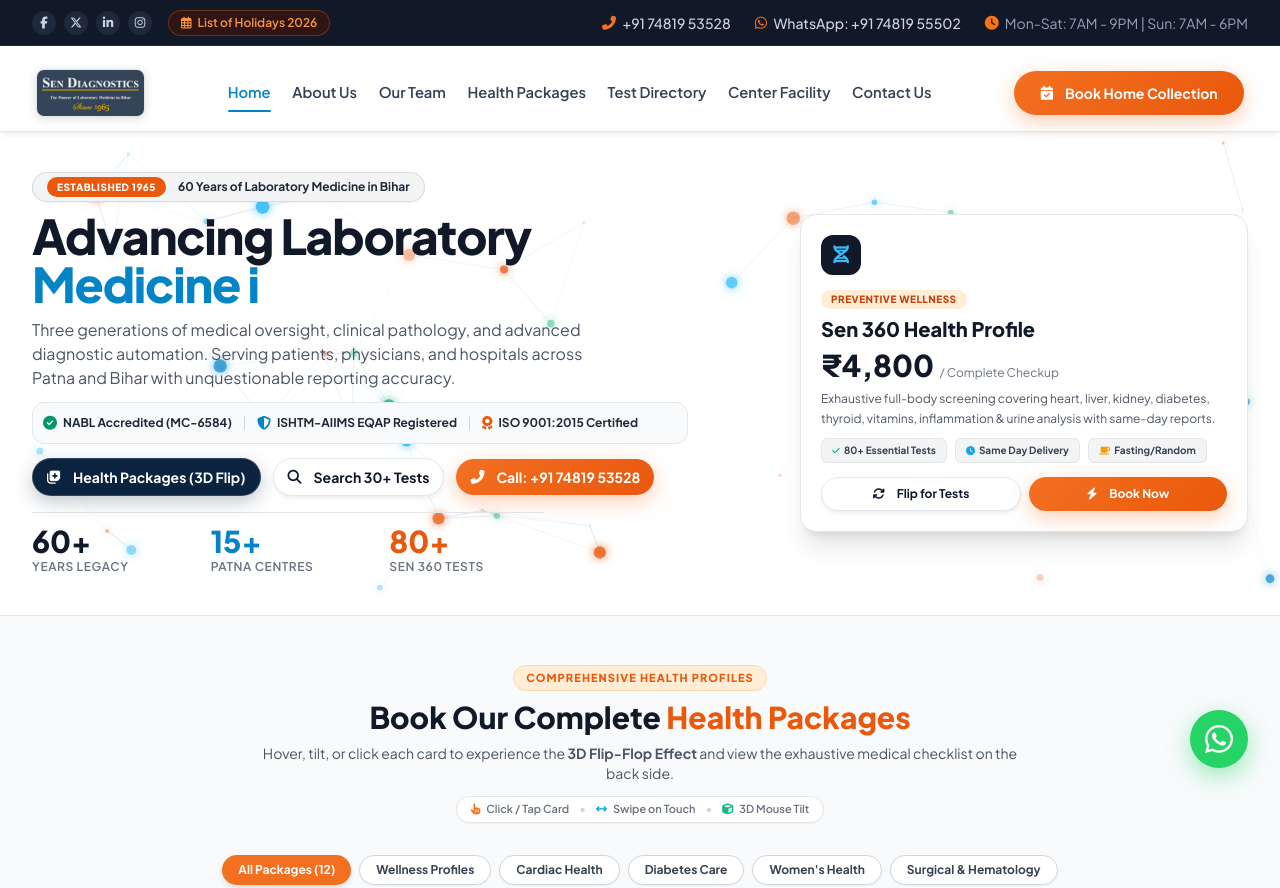
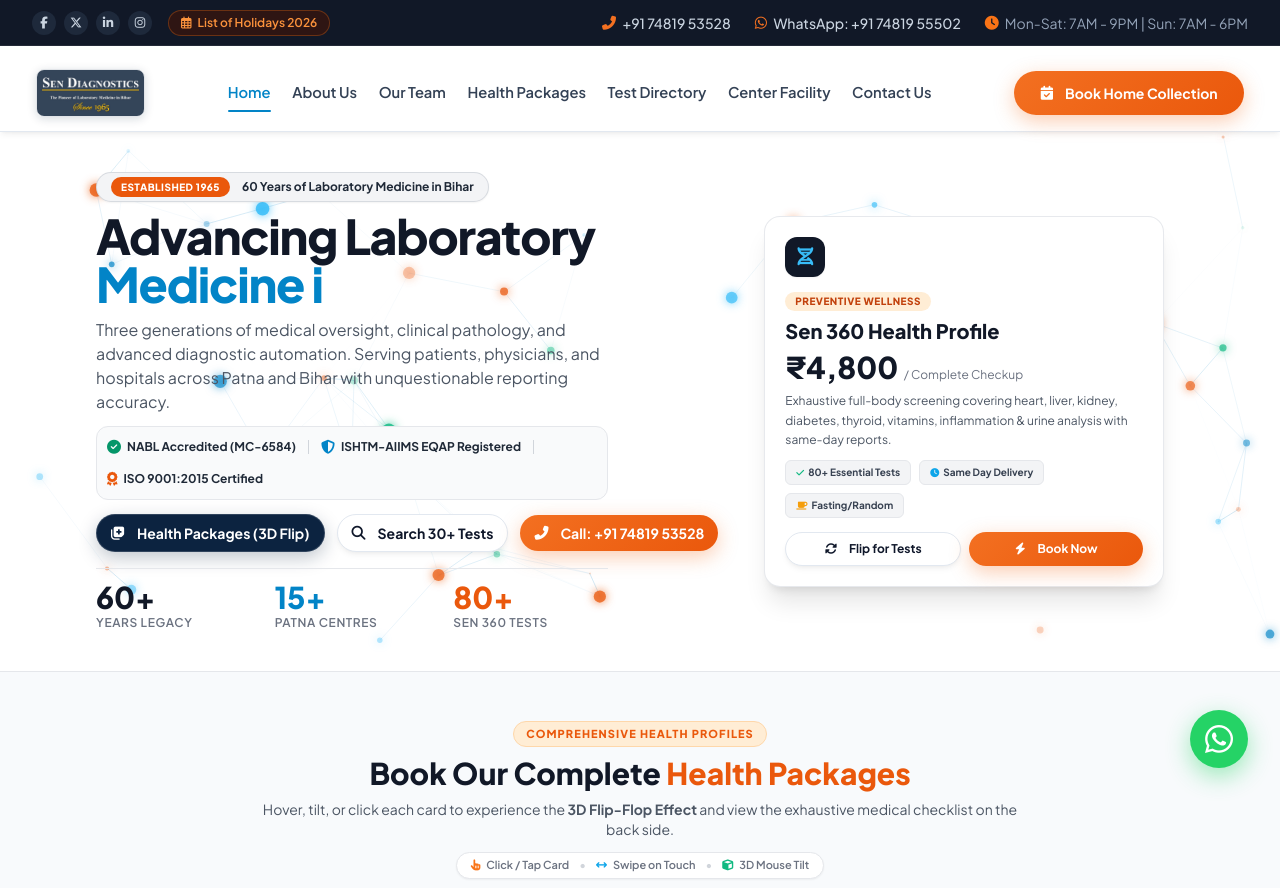
Before and after one commit to Amansingh2024/aman, a website: page index.html in a window 1280 px wide. Shown: the top 888 px of the page. Drawn offline with nearby package versions, Linux system fonts and the light colour scheme.

```diff
--- a/index.html
+++ b/index.html
@@ -137,12 +137,12 @@
     <!-- 3D Molecular Simulation Canvas -->
     <div id="canvas3d-container" class="absolute inset-0 pointer-events-none z-0"></div>
 
-    <div class="max-w-7xl mx-auto px-4 sm:px-6 lg:px-8 relative z-10 w-full">
-      <div class="grid grid-cols-1 lg:grid-cols-12 gap-6 lg:gap-8 items-center">
-
-        <!-- Left Hero Text (Right Spacing & Compact Line Spacing) -->
-        <div class="lg:col-span-7 lg:pr-6 xl:pr-10">
-          <div class="inline-flex items-center gap-2 bg-gray-100 border border-gray-300/80 px-3.5 py-1 rounded-full text-xs font-bold text-gray-800 mb-2.5 shadow-sm">
+    <div class="max-w-6xl mx-auto px-4 sm:px-6 lg:px-8 relative z-10 w-full">
+      <div class="grid grid-cols-1 lg:grid-cols-12 gap-5 lg:gap-6 items-center justify-center">
+
+        <!-- Left Hero Text (Re-centered & Compact Spacing) -->
+        <div class="lg:col-span-7 flex flex-col justify-center">
+          <div class="inline-flex items-center gap-2 bg-gray-100 border border-gray-300/80 px-3.5 py-1 rounded-full text-xs font-bold text-gray-800 mb-2.5 shadow-sm self-start">
             <span class="bg-orange-600 text-white text-[10px] px-2.5 py-0.5 rounded-full uppercase tracking-wider font-extrabold mr-1">Established 1965</span>
             <span>60 Years of Laboratory Medicine in Bihar</span>
           </div>
@@ -152,12 +152,12 @@
             <span id="hero-typewriter" class="text-sky-600">Medicine in Bihar</span><span class="typewriter-cursor">|</span>
           </h1>
 
-          <p class="text-sm sm:text-base text-gray-600 leading-relaxed mb-3 max-w-xl font-normal">
+          <p class="text-sm sm:text-base text-gray-600 leading-relaxed mb-3 max-w-lg font-normal">
             Three generations of medical oversight, clinical pathology, and advanced diagnostic automation. Serving patients, physicians, and hospitals across Patna and Bihar with unquestionable reporting accuracy.
           </p>
 
           <!-- Accreditation Badges (Compact & Centered Alignment) -->
-          <div class="flex flex-wrap items-center gap-2.5 sm:gap-3 p-2 sm:p-2.5 bg-gray-50 border border-gray-200 rounded-xl mb-3.5">
+          <div class="flex flex-wrap items-center gap-2.5 sm:gap-3 p-2 sm:p-2.5 bg-gray-50 border border-gray-200 rounded-xl mb-3.5 max-w-lg">
             <div class="flex items-center gap-1.5 text-xs font-bold text-gray-800">
               <i class="fas fa-check-circle text-emerald-600 text-sm"></i> NABL Accredited (MC-6584)
             </div>
@@ -201,9 +201,9 @@
           </div>
         </div>
 
-        <!-- Right 3D Perspective Card (Proper Right Alignment & Spacing) -->
-        <div class="lg:col-span-5 flex justify-center lg:justify-end">
-          <div class="w-full max-w-sm lg:max-w-md bg-white border border-gray-200 rounded-2xl p-4 sm:p-5 shadow-xl relative" data-3d-tilt>
+        <!-- Right 3D Perspective Card (Re-centered close to text) -->
+        <div class="lg:col-span-5 flex justify-center items-center">
+          <div class="w-full max-w-sm sm:max-w-[400px] bg-white border border-gray-200/90 rounded-2xl p-4 sm:p-5 shadow-xl relative" data-3d-tilt>
             <div class="w-10 h-10 bg-gray-900 text-sky-400 rounded-xl flex items-center justify-center text-lg mb-2.5 shadow-sm">
               <i class="fas fa-dna"></i>
             </div>
```
